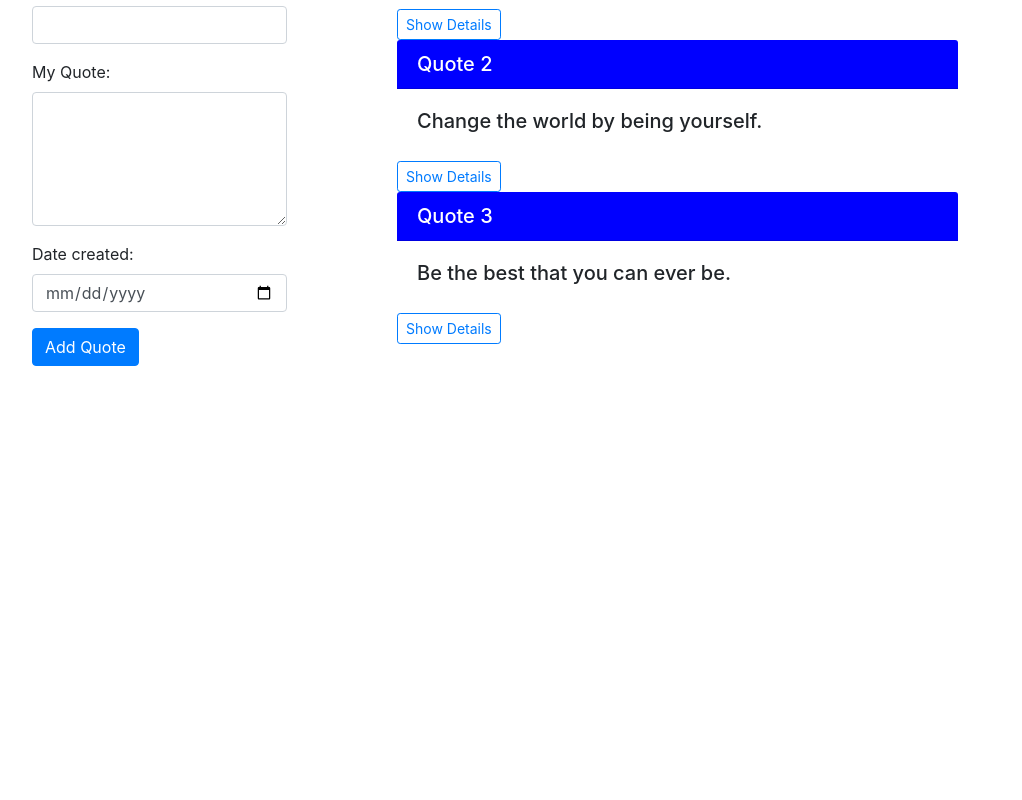
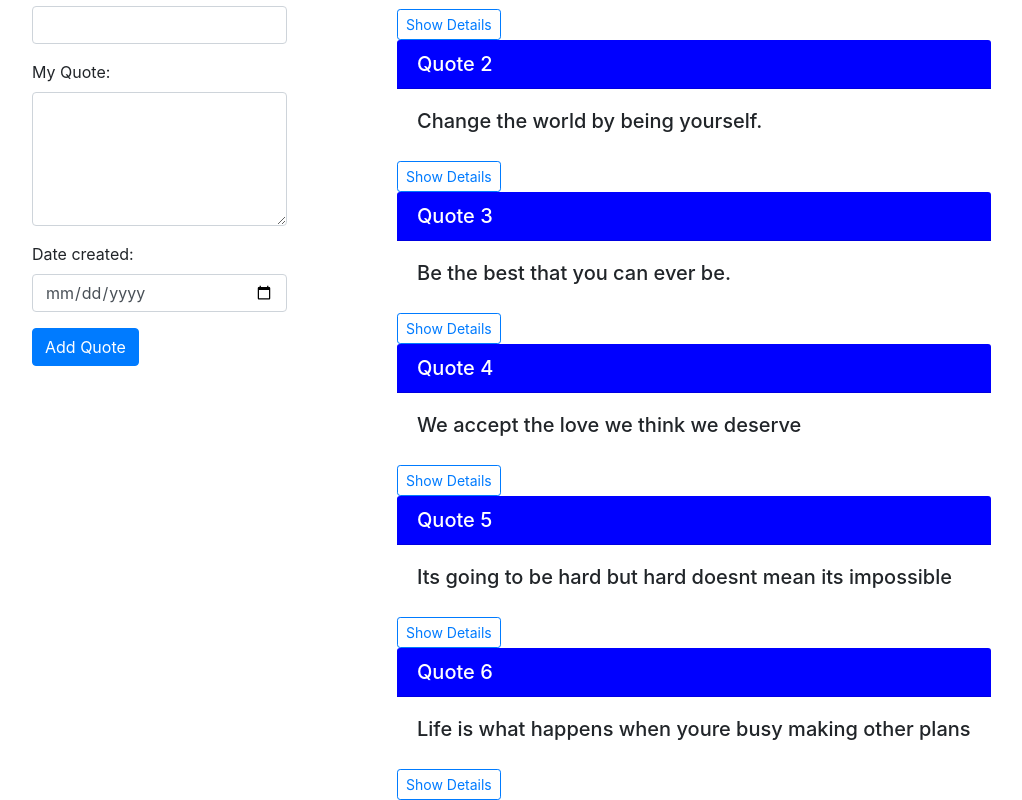
Before and after one commit to MungaiKeren/Quotes, an Angular app: page / in a window 1280 px wide. Shown: the part 239-1039 px from the top of the page, without its empty margins (53-1075 px from the left). Before the commit the page ends 800 px from the top, so only its background shows below. Built offline with nearby package versions, Linux system fonts and the light colour scheme; a web font is replaced by a local one.

Commit message:
This commit will add some new quotes

```diff
--- a/src/app/quote/quote.component.ts
+++ b/src/app/quote/quote.component.ts
@@ -11,7 +11,10 @@ export class QuoteComponent implements OnInit {
   quotes:Quote[] = [
     new Quote(1, 'Every new level of your life will demand a different you','Mark Edward','Jane',new Date(2019,7,17)),
     new Quote(2,'Change the world by being yourself.','Jean Seon','Harriet',new Date(2019,0,17)),
-    new Quote(3,'Be the best that you can ever be.','Jean Seon','Harriet',new Date(2019,11,16)),
+    new Quote(3,'Be the best that you can ever be.','Jean Seon','Harriet',new Date(2019,1,16)),
+    new Quote(4,'We accept the love we think we deserve','Good reads','Kay',new Date(2019,2,13)),
+    new Quote(5,'Its going to be hard but hard doesnt mean its impossible','Successful thoughts','Jean',new Date(2019,6,12)),
+    new Quote(6,'Life is what happens when youre busy making other plans','Brainy Quote','Kay',new Date(2019,8,18)),
   ];
 
 
```
Also changed, not shown: src/styles.css (line endings or trailing spaces).
